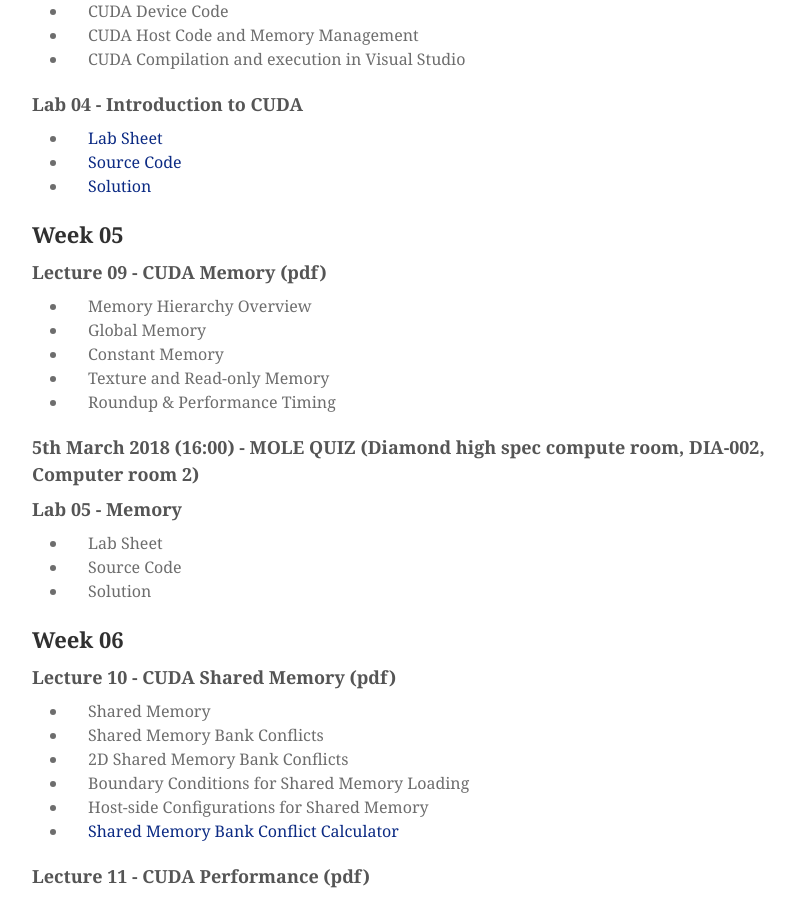
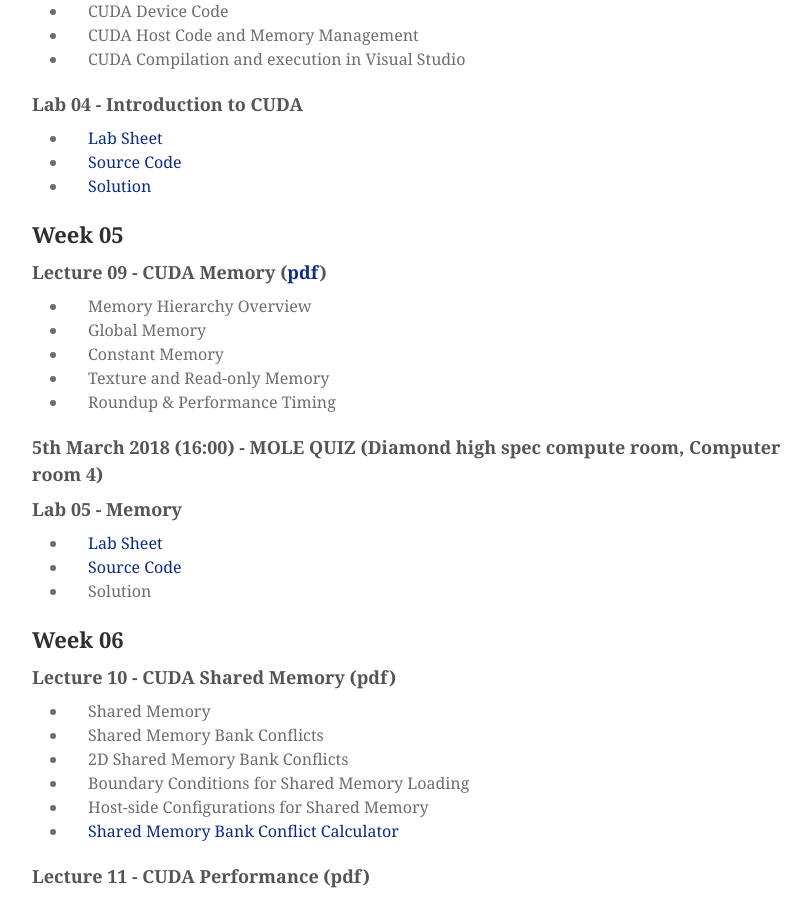
Before and after one commit to mondus/mondus.github.io, a Jekyll site: the page built from teaching/COM4521/index.md, in a window 1280 px wide and 900 px high, scrolled down 4492 px. Shown: the whole window, without its empty margins (208-1019 px from the left). Built offline with Jekyll 4.4.1, drawn with Linux system fonts in a browser that asks for light colours; nearby versions of some CDN libraries; some web fonts are replaced.

Commit message:
Update index.md

```diff
--- a/teaching/COM4521/index.md
+++ b/teaching/COM4521/index.md
@@ -156,7 +156,7 @@ A [Google group](https://groups.google.com/a/sheffield.ac.uk/d/forum/com4521-gro
 
 ## Week 05
 
-### Lecture 09 - CUDA Memory (pdf)
+### Lecture 09 - CUDA Memory ([pdf](https://drive.google.com/file/d/1FPgi2nmDavd-_Sc6Rd7eDfDPQDBU-UVm/view?usp=sharing))
 
 * Memory Hierarchy Overview
 * Global Memory
@@ -164,12 +164,12 @@ A [Google group](https://groups.google.com/a/sheffield.ac.uk/d/forum/com4521-gro
 * Texture and Read-only Memory
 * Roundup & Performance Timing
 
-### 5th March 2018 (16:00) - MOLE QUIZ (Diamond high spec compute room, DIA-002, Computer room 2)
+### 5th March 2018 (16:00) - MOLE QUIZ (Diamond high spec compute room, Computer room 4)
 
 ### Lab 05 - Memory
 
-* Lab Sheet
-* Source Code
+* [Lab Sheet](https://drive.google.com/file/d/1itfrEHTyIT8zgLk_S8ay7pVMnVynfniZ/view?usp=sharing)
+* [Source Code](https://github.com/mondus/com4521/archive/Lab05_src.zip)
 * Solution
 
 
```
